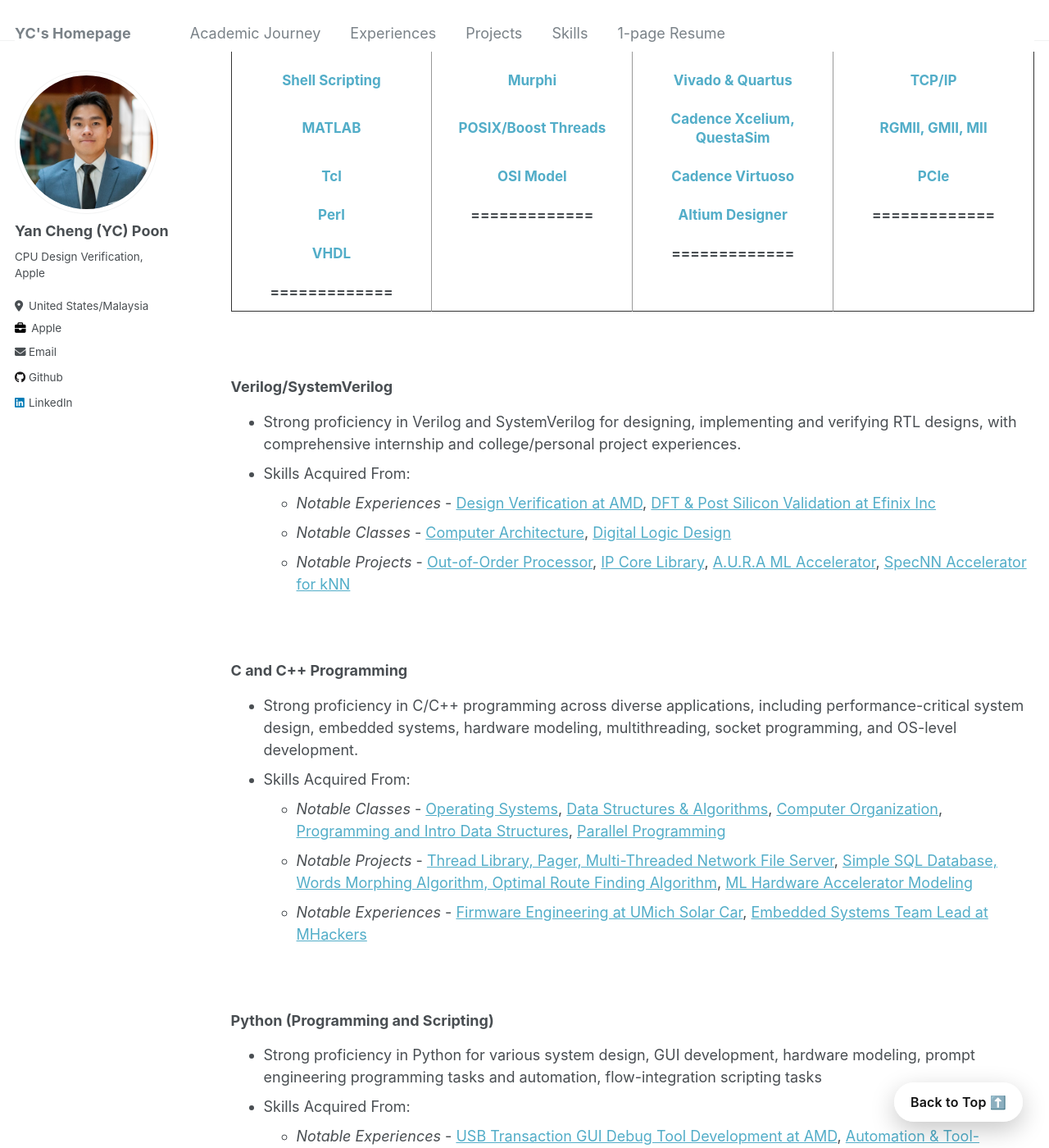
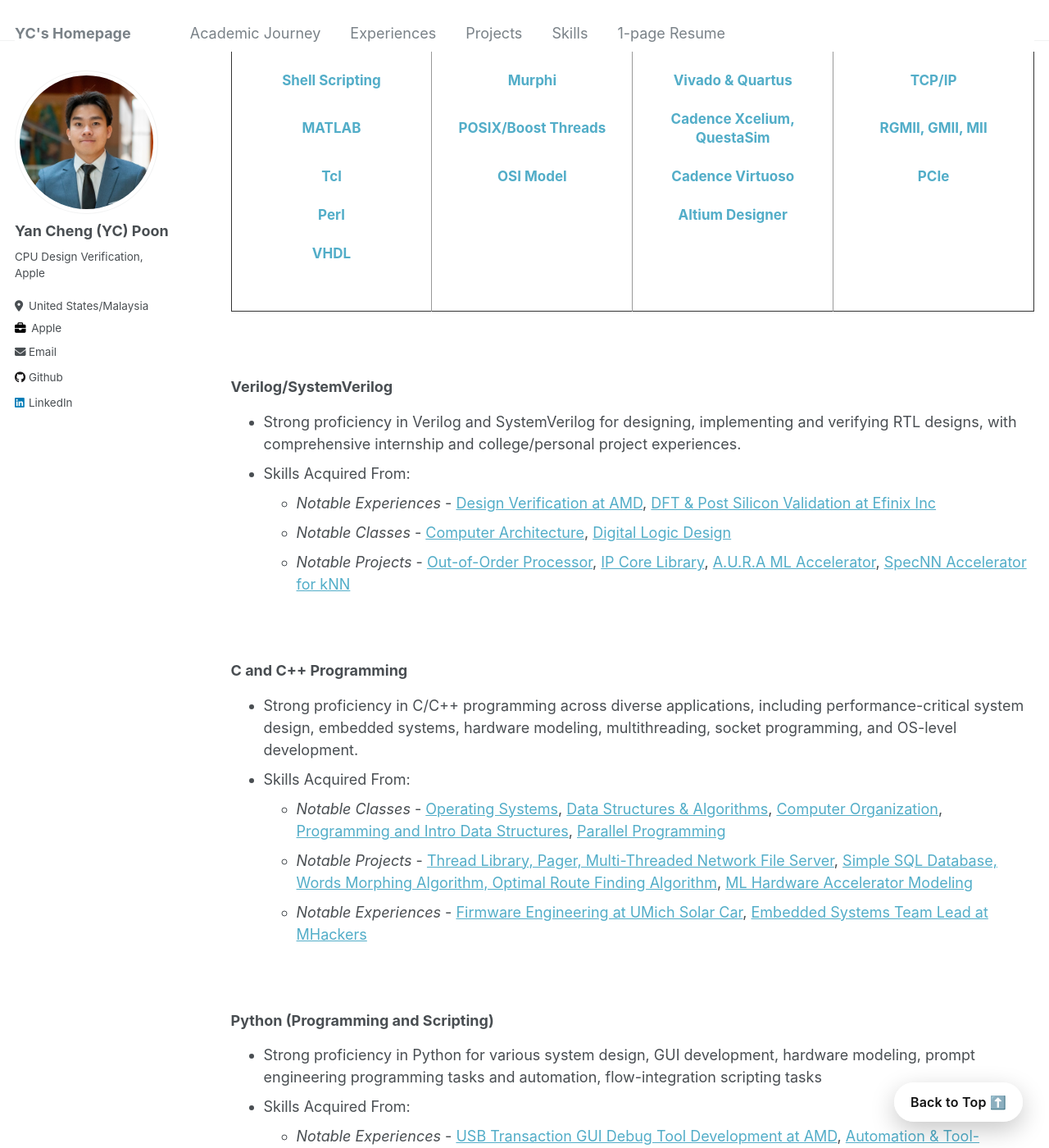
Before and after one commit to ycpoon/ycpoon.github.io, a Jekyll site: the page built from _pages/skills.md, in a window 1280 px wide and 1400 px high, scrolled down 428 px. Shown: the whole window at 82% size. Built offline with Jekyll 4.4.1, drawn with Linux system fonts in a browser that asks for light colours.

Commit message:
exp toc revamp4

```diff
--- a/_pages/skills.md
+++ b/_pages/skills.md
@@ -63,18 +63,18 @@ redirect_from:
     </tr>
     <tr>
       <td><a href="#perl">Perl</a></td>
-      <td>=============</td>
+      <td class="divider">=============</td>
       <td><a href="#altium-designer">Altium Designer</a></td>
-      <td>=============</td>
+      <td class="divider">=============</td>
     </tr>
     <tr>
       <td><a href="#vhdl">VHDL</a></td>
       <td></td>
-      <td>=============</td>
+      <td class="divider">=============</td>
       <td></td>
     </tr>
     <tr>
-      <td>=============</td>
+      <td class="divider">=============</td>
       <td></td>
       <td></td>
       <td></td>
--- a/assets/css/main.scss
+++ b/assets/css/main.scss
@@ -129,3 +129,7 @@ h2, h3, h4 {
   display: inline-block;
   text-decoration: none;
 }
+
+.skill-table td.divider {
+  color: transparent;
+}
```
